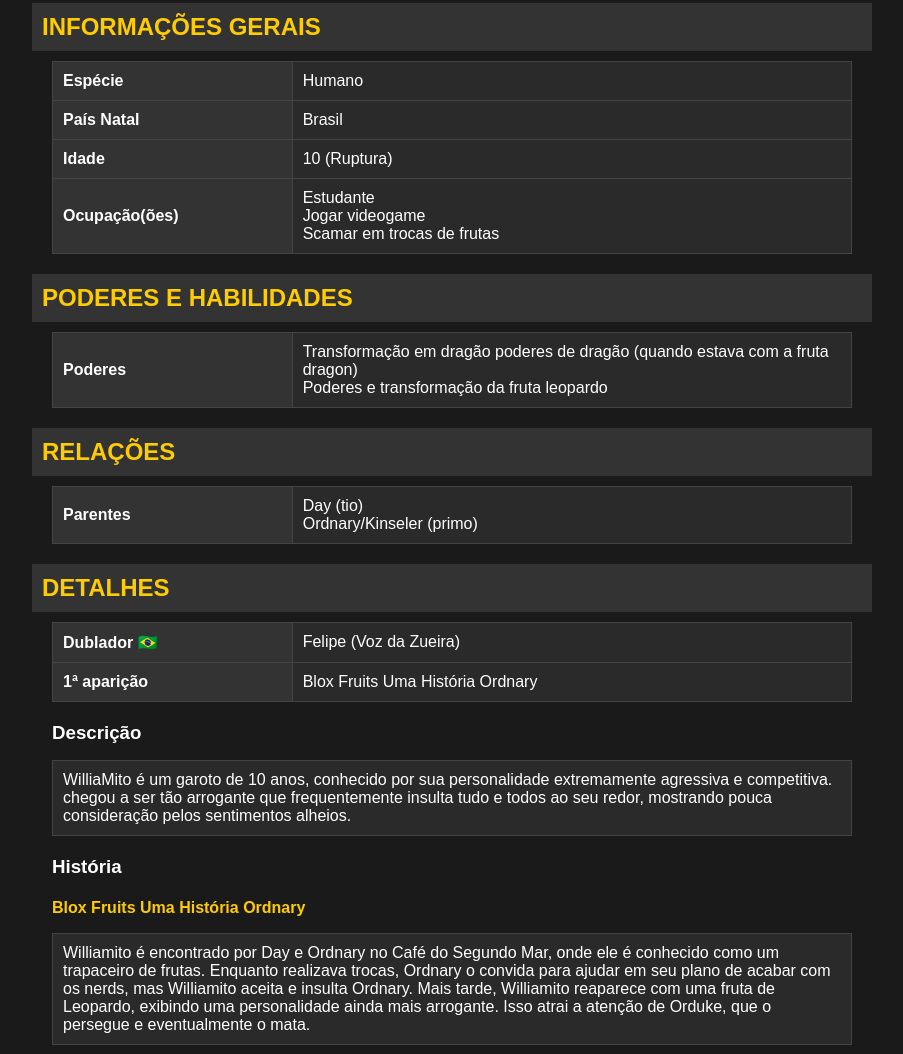
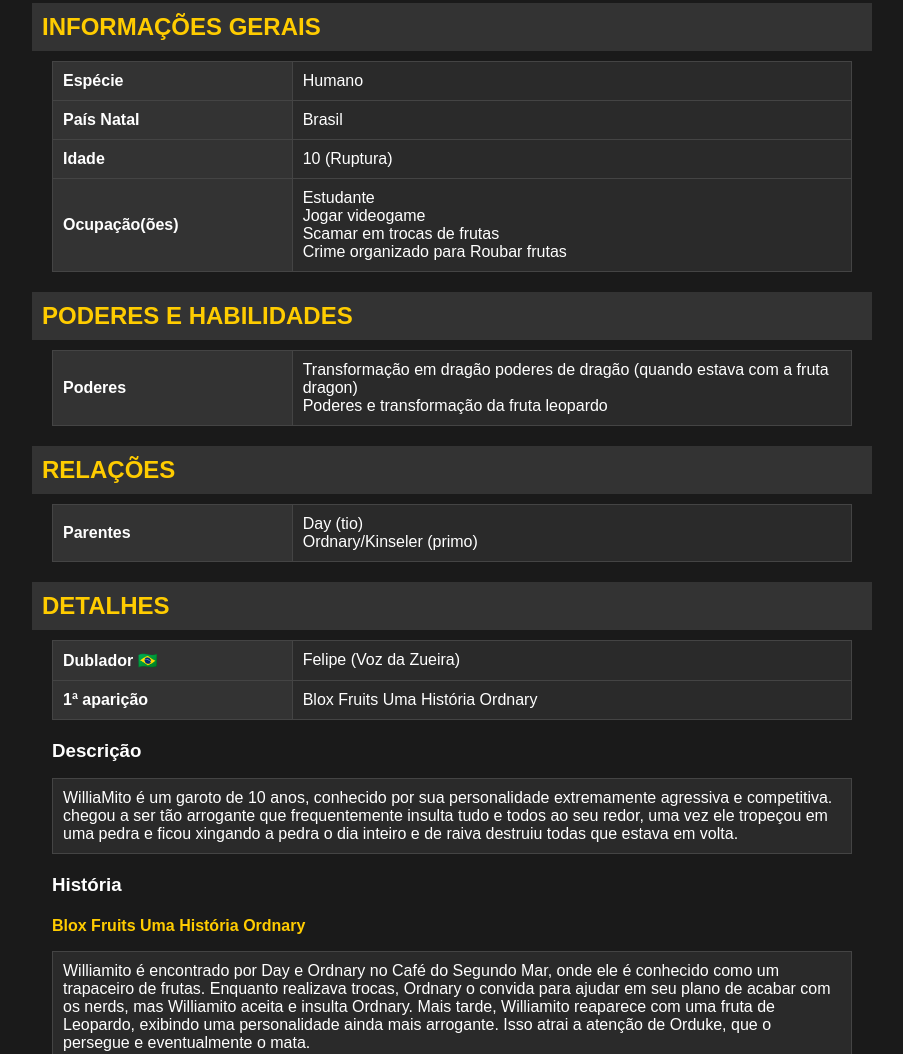
Before and after one commit to Ordnaryblock/Ordnarysite.github.io, a plain HTML site: page WilliaMito.html in a window 1280 px wide. Shown: the part 298-1352 px from the top of the page, without its empty margins (188-1091 px from the left). Drawn offline with Linux system fonts and the light colour scheme.

Commit message:
Update WilliaMito.html

```diff
--- a/WilliaMito.html
+++ b/WilliaMito.html
@@ -162,7 +162,7 @@
                 </tr>
                 <tr>
                     <th>Ocupação(ões)</th>
-                    <td>Estudante <br> Jogar videogame <br> Scamar em trocas de frutas</td>
+                    <td>Estudante <br> Jogar videogame <br> Scamar em trocas de frutas <br> Crime organizado para Roubar frutas </td>
                 </tr>
             </table>
         </section>
@@ -199,7 +199,7 @@
         </section>
         <section class="description">
             <h3>Descrição</h3>
-            <p>WilliaMito é um garoto de 10 anos, conhecido por sua personalidade extremamente agressiva e competitiva. chegou a ser tão arrogante que frequentemente insulta tudo e todos ao seu redor, mostrando pouca consideração pelos sentimentos alheios.</p>
+            <p>WilliaMito é um garoto de 10 anos, conhecido por sua personalidade extremamente agressiva e competitiva. chegou a ser tão arrogante que frequentemente insulta tudo e todos ao seu redor, uma vez ele tropeçou em uma pedra e ficou xingando a pedra o dia inteiro e de raiva destruiu todas que estava em volta.</p>
         </section>
         <section class="history">
             <h3>História</h3>
```
